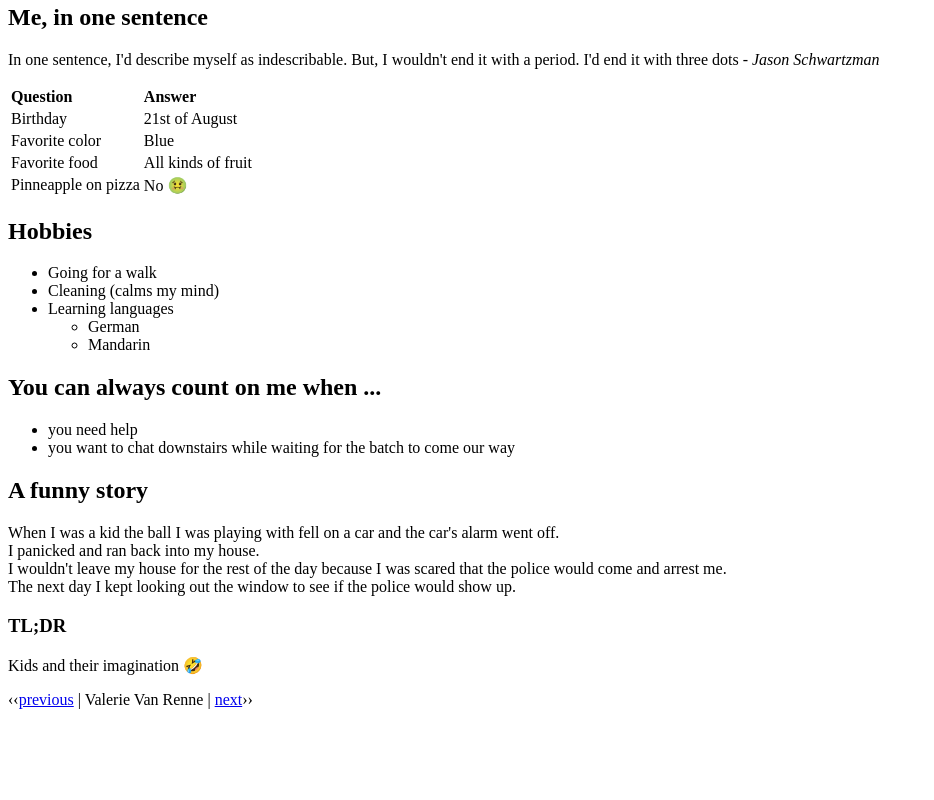
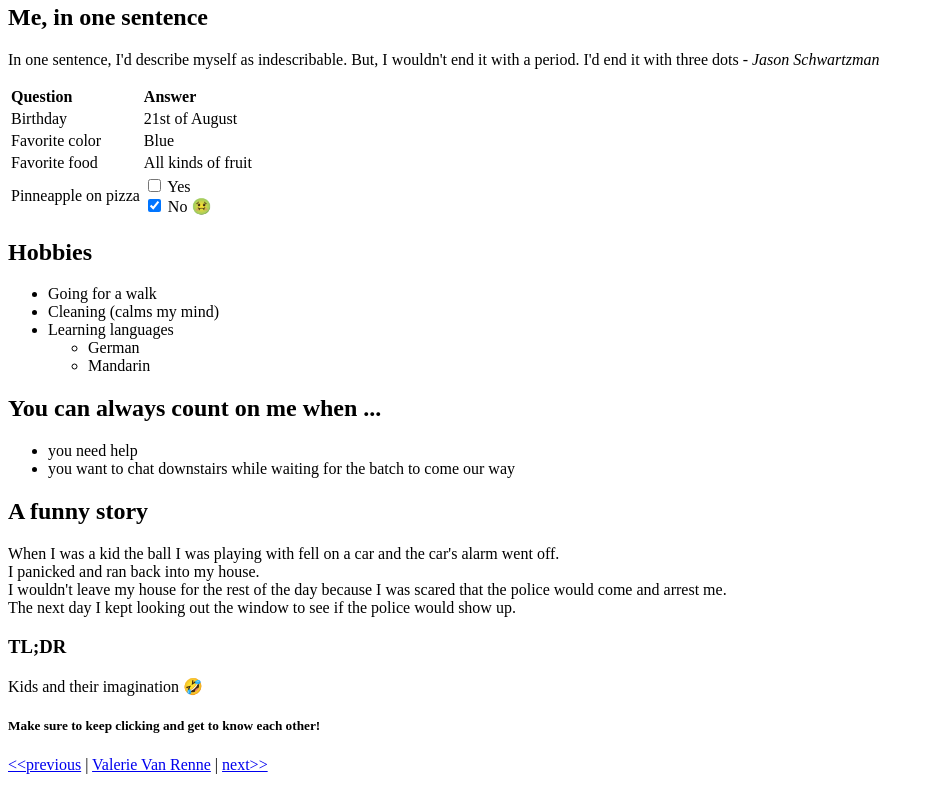
Before and after one commit to ValerieVR/markdown-to-html, a plain HTML site: page index.html in a window 1280 px wide. Shown: the part 521-1321 px from the top of the page, without its empty margins (0-934 px from the left). Before the commit the page ends 1246 px from the top, so only its background shows below. Drawn offline with Linux system fonts and the light colour scheme.

Commit message:
5th commit

```diff
--- a/index.html
+++ b/index.html
@@ -46,7 +46,16 @@
                     </tr>
                     <tr>
                         <td>Pinneapple on pizza</td>
-                        <td>No &#129314;</td>
+                        <td>
+                            <div>
+                                <input type="checkbox" id="YES" name="YES" value="Yes">
+                                <label for="YES">Yes</label>
+                            </div>
+                            <div>
+                                <input type="checkbox" id="NO" name="NO" value="No" checked>
+                                <label for="NO">No &#129314;</label>
+                            </div>
+                        </td>
                     </tr>
                 </table>
             </section>
@@ -82,8 +91,11 @@
                 <p>Kids and their imagination &#129315;</p>
             </section>
             <section>
-                <p>&lsaquo;&lsaquo;<a href="https://github.com/Steeeeeph/markdown-challenge">previous</a> | Valerie Van Renne |
-                <a href="https://github.com/VidyashreeTarikere/markdown-challenge">next</a>&rsaquo;&rsaquo;</p>
+                <h5>Make sure to keep clicking and get to know each other!</h5>
+                <a href="https://github.com/Steeeeeph/markdown-challenge">&lt;&lt;previous</a>
+                &#124; <a href="https://github.com/ValerieVR/markdown-challenge">Valerie Van Renne</a> &#124;
+                <a href="https://github.com/VidyashreeTarikere/markdown-challenge">next&gt;&gt;</a>
             </section>
+            <br>
         </article>
     </body>
```
